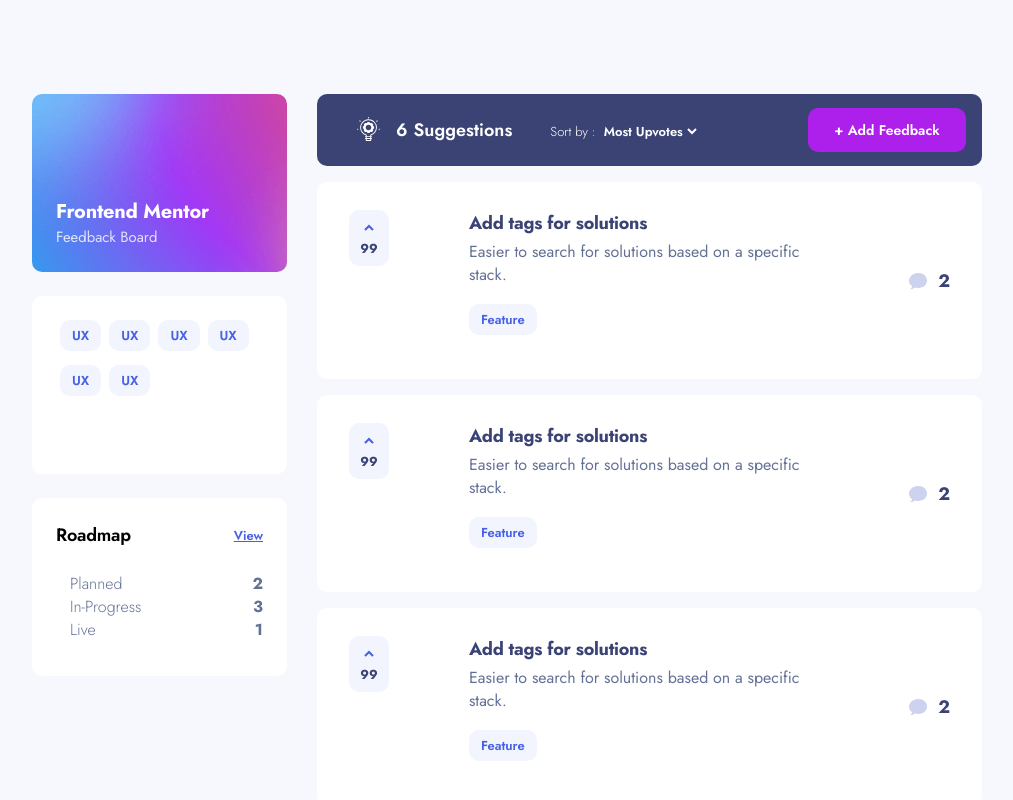
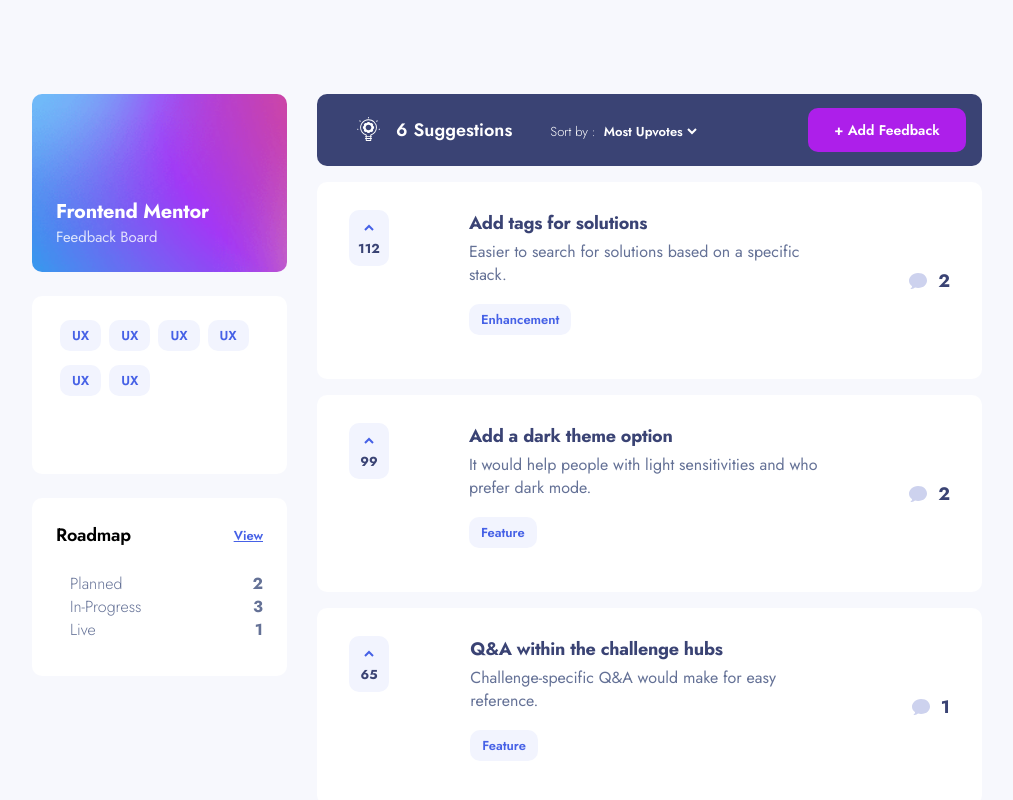
Before and after one commit to OliverCadman/product_feedback_app, a React (Vite) app in the folder app/: page / in a window 1280 px wide. Shown: the top 800 px of the page, without its empty margins (133-1146 px from the left). Built offline with nearby package versions, Linux system fonts and the light colour scheme.

Commit message:
Suggestion list now dynamic

```diff
--- a/app/src/App.tsx
+++ b/app/src/App.tsx
@@ -1,12 +1,15 @@
 import ProductFeedback from './pages/ProductFeedback/ProductFeedback';
 
 import data from './data/data'
+import { AppDataProvider } from './context/AppDataContext';
 
 function App() {
   return (
-    <div className="App">
-      <ProductFeedback />
-    </div>
+    <AppDataProvider>
+      <div className="App">
+        <ProductFeedback />
+      </div>
+    </AppDataProvider>
   )
 }
 
--- a/app/src/components/Sidebar/Categories/CategoryWidget.tsx
+++ b/app/src/components/Sidebar/Categories/CategoryWidget.tsx
@@ -4,8 +4,8 @@ const CategoryWidget: React.FC = () => {
   return (
      <div className="product-feedback__panel widget-container categories">
           <div className="categories__widget-wrapper flex">
-            {Array.from(new Array(6)).map(x => {
-              return <button className="category__widget" type="button">
+            {Array.from(new Array(6)).map((x, i) => {
+              return <button className="category__widget" type="button" key={i}>
                         UX
                     </button>
             })}
--- a/app/src/components/Suggestion/Suggestion.tsx
+++ b/app/src/components/Suggestion/Suggestion.tsx
@@ -1,35 +1,42 @@
 import React from 'react';
-import CategoryWidget from '../Sidebar/Categories/CategoryWidget';
+import { capitalize } from '../../data/utils/formatting';
 import {ReactComponent as CaretUpIcon} from "../../assets/shared/icon-arrow-up.svg";
 import {ReactComponent as CommentIcon} from "../../assets/shared/icon-comments.svg";
+import { ISuggestion } from '../../types/PropTypes/Suggestion';
 
-const Suggestion = () => {
+const Suggestion: React.FC<ISuggestion> = (
+    {id, status, description, comments, upvotes, title, category}
+) => {
+
+
+    const commentsExist = comments && comments.length > 0
+
   return (
     <article className="suggestion__container row-between">
         <div className="suggestion__content">
             <h2>
-                Add tags for solutions
+                {title}
             </h2>
             <p>
-                Easier to search for solutions based on a specific stack.
+                {description}
             </p>
              <div className="suggestion__icon-wrapper category">
             <button className="category__widget suggestion" type="button">
-                Feature
+                {capitalize(category)}
             </button>
         </div>
         </div>
         <div className="suggestion__icon-wrapper pill">
             <div className="suggestion__icon pill pill-bg flex centered">
                 <CaretUpIcon />
-                <p>99</p>
+                <p>{upvotes}</p>
             </div>
         </div>
         <div className="suggestion__icon-wrapper comment">
             <div className="suggestion__icon comment flex centered">
                 <CommentIcon />
-                <p>
-                    2
+                <p className={!commentsExist ? 'greyed-out': ''}>
+                    {commentsExist ? comments?.length : 0}
                 </p>
             </div>
         </div>
--- a/app/src/components/Suggestion/_suggestion.scss
+++ b/app/src/components/Suggestion/_suggestion.scss
@@ -70,6 +70,10 @@
         p {
             color: $dark-blue-2;
             font-weight: $fw-bold;
+
+            &.greyed-out {
+                opacity: 0.5;
+            }
         }
     }
 
--- a/app/src/components/SuggestionList/SuggestionList.tsx
+++ b/app/src/components/SuggestionList/SuggestionList.tsx
@@ -1,12 +1,31 @@
 import React from 'react';
 import Suggestion from '../Suggestion/Suggestion';
+import { UseAppContext } from '../../context/AppDataContext';
 
 const SuggestionList = () => {
+  const {state} = UseAppContext();
+  console.log(state)
   return (
     <section className="section-list">
-        {Array.from(new Array(5)).map(_ => {
-            return <Suggestion />
-        })}
+        {
+            state.productRequests?.map((request) => {
+                const {id, description, status, title, upvotes, comments, category} = request;
+                return (
+                    <Suggestion
+                        key={id}
+                        id={id}
+                        description={description}
+                        status={status}
+                        title={title}
+                        upvotes={upvotes}
+                        comments={comments}
+                        category={category}
+                    />
+                )
+
+
+            })
+        }
     </section>
   )
 }
--- a/app/src/components/Toolbar/Toolbar.tsx
+++ b/app/src/components/Toolbar/Toolbar.tsx
@@ -13,7 +13,7 @@ const Toolbar = () => {
                 <li>
                     <label htmlFor="suggestion__sort-select">Sort by : </label>
                     <select id="suggestion__sort-select">
-                        <option value="" selected>Most Upvotes</option>
+                        <option value="" defaultValue={"Most Upvotes"}>Most Upvotes</option>
                     </select>
                 </li>
                 <li>
--- a/app/src/context/AppDataContext.tsx
+++ b/app/src/context/AppDataContext.tsx
@@ -6,7 +6,10 @@ import { Dispatch } from "../types/reducer/ReducerTypes";
 
 import data from "../data/data";
 
-const AppDataContext = createContext<{state: IAppData, dispatch: Dispatch} | null>(null);
+const AppDataContext = createContext<
+{state: IAppData, dispatch: React.Dispatch<any>}>(
+    {state: data, dispatch: () => null}
+    );
 
 export const AppDataProvider: React.FC<ChildProps> = ({children}) => {
     const [state, dispatch] = useReducer(reducer, data)
@@ -16,4 +19,4 @@ export const AppDataProvider: React.FC<ChildProps> = ({children}) => {
     </AppDataContext.Provider>
 }
 
-export const UseAppState = () => useContext(AppDataContext);
+export const UseAppContext = () => useContext(AppDataContext);
--- /dev/null
+++ b/app/src/data/utils/formatting.ts
@@ -0,0 +1,3 @@
+export const capitalize = (string: string) => {
+    return string.charAt(0).toUpperCase() + string.substring(1).toLowerCase()
+}
--- a/app/src/types/AppData/AppDataInterfaces.ts
+++ b/app/src/types/AppData/AppDataInterfaces.ts
@@ -14,7 +14,7 @@ interface IProductRequest {
     comments?: IComment[]
 }
 
-interface IComment {
+export interface IComment {
     id: string,
     content: string,
     user: IUser
--- /dev/null
+++ b/app/src/types/PropTypes/Suggestion.tsx
@@ -0,0 +1,11 @@
+import { IComment } from "../AppData/AppDataInterfaces"
+
+export interface ISuggestion {
+    id: string,
+    status: string,
+    upvotes: number,
+    description: string,
+    title: string,
+    comments?: IComment[],
+    category: string
+}
```
